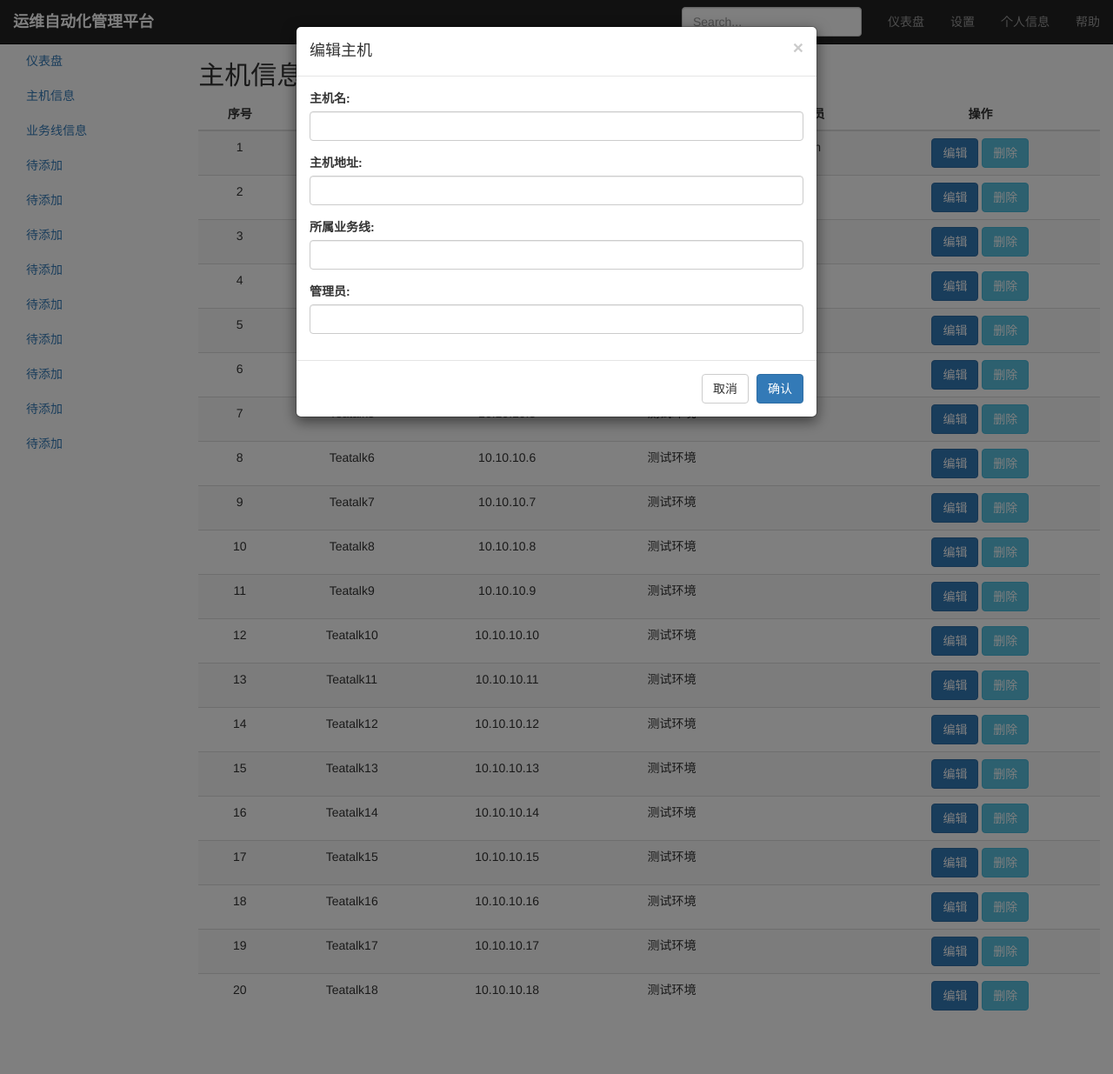
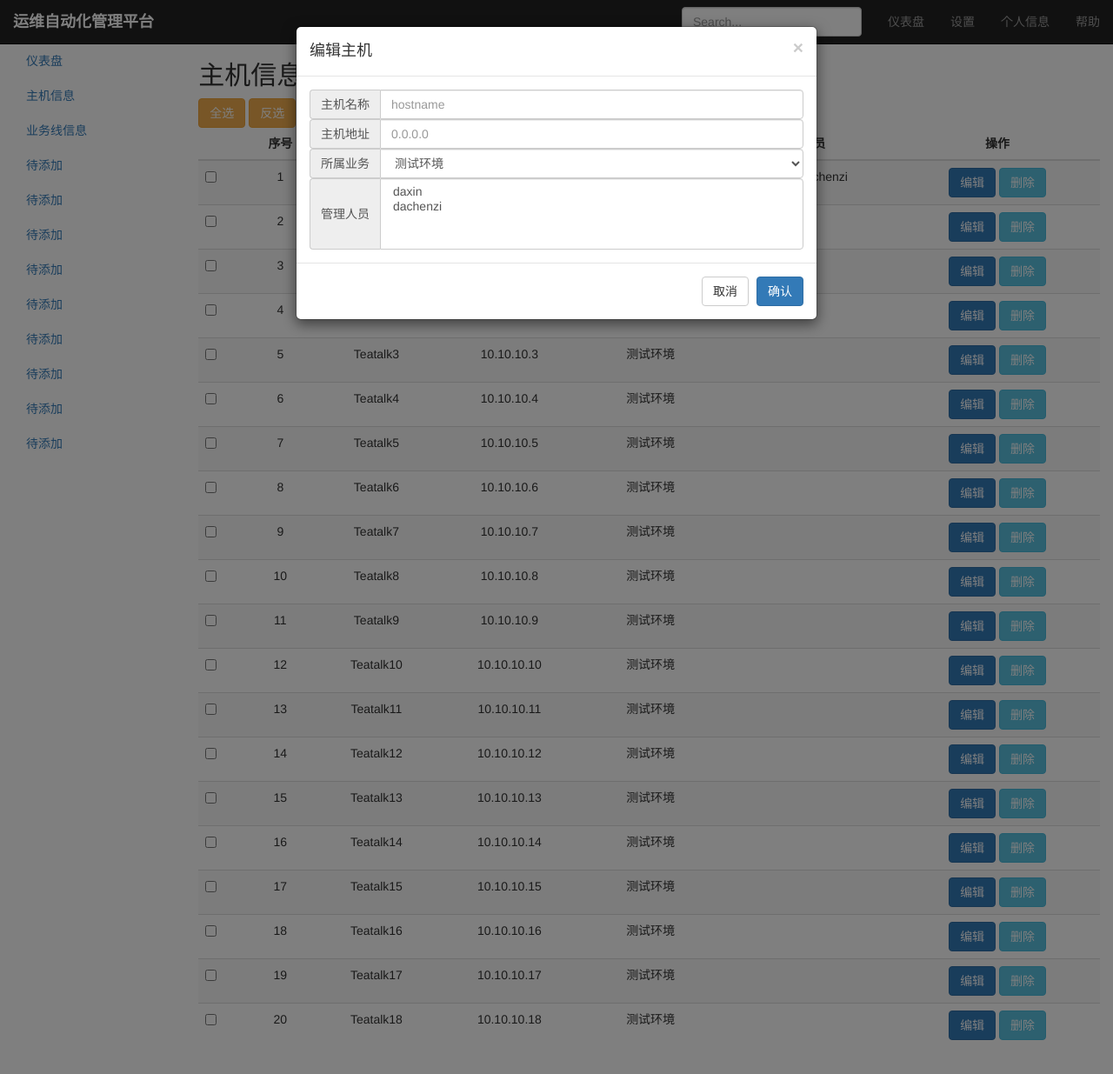
Before and after one commit to dachenzi/SimpleWebManagement, a Django app: template templates/host.html in a window 1280 px wide, after a click on "编辑". Shown: the top 1235 px of the page at 87% size. Run offline with Django 3.2, Linux system fonts and the light colour scheme; the template is opened without the code that fills it: values that come from a table or form of the project are taken from there, others are empty; data comes from the database, SQL or seed files in the repository; both versions use the stored data as it was after the commit; some libraries are stand-ins or nearby versions.

Commit message:
批量添加测试数据
批量添加测试数据

```diff
--- a/templates/host.html
+++ b/templates/host.html
@@ -3,10 +3,29 @@
 {% block main %}
 
     <h2 class="sub-header">主机信息</h2>
+
     <div class="table-responsive">
+        <button type="button" class="btn btn-warning" data-toggle="modal" data-target="#addhost">
+            全选
+        </button>
+        <button type="button" class="btn btn-warning" data-toggle="modal" data-target="#addhost">
+            反选
+        </button>
+        <button type="button" class="btn btn-warning" data-toggle="modal" data-target="#bulk_del">
+            取消
+        </button>
+        <button type="button" class="btn btn-success" data-toggle="modal" data-target="#bulk_del">
+            添加主机
+        </button>
+        <button type="button" class="btn btn-danger" data-toggle="modal" data-target="#bulk_del">
+            批量删除
+        </button>
+
+
         <table class="table table-striped">
             <thead>
             <tr>
+                <th></th>
                 <th style="text-align: center">序号</th>
                 <th style="text-align: center">主机名称</th>
                 <th style="text-align: center">主机地址</th>
@@ -17,12 +36,17 @@
             </thead>
             <tbody>
             {% for host in host_list %}
-                <tr style="text-align: center">
+                <tr style="text-align: center" hid="{{ host.hid }}">
+                    <th><input type="checkbox"></th>
                     <td>{{ forloop.counter }}</td>
                     <td>{{ host.hostname }}</td>
                     <td>{{ host.ipaddr }}</td>
                     <td>{{ host.services_line.sname }}</td>
-                    <td>{{ host.admin.all.first.username }}</td>
+                    <td>
+                        {% for admin in  host.admin.all %}
+                            <span uid="{{ admin.uid }}">{{ admin.username }}</span>
+                        {% endfor %}
+                    </td>
                     <td>
                         <button type="button" class="btn btn-primary" data-toggle="modal" data-target="#edit">
                             编辑
@@ -49,21 +73,31 @@
                 </div>
                 <div class="modal-body">
                     <form>
-                        <div class="form-group">
-                            <label for="recipient-name" class="control-label">主机名:</label>
-                            <input type="text" class="form-control" id="recipient-name">
+                        <div class="input-group">
+                            <span class="input-group-addon" id="hostname">主机名称</span>
+                            <input type="text" class="form-control" placeholder="hostname"
+                                   aria-describedby="sizing-addon2">
                         </div>
-                        <div class="form-group">
-                            <label for="recipient-name" class="control-label">主机地址:</label>
-                            <input type="text" class="form-control" id="recipient-name">
+                        <div class="input-group">
+                            <span class="input-group-addon" id="ipaddr">主机地址</span>
+                            <input type="text" class="form-control" placeholder="0.0.0.0"
+                                   aria-describedby="sizing-addon2">
                         </div>
-                        <div class="form-group">
-                            <label for="recipient-name" class="control-label">所属业务线:</label>
-                            <input type="text" class="form-control" id="recipient-name">
+                        <div class="input-group">
+                            <span class="input-group-addon" id="serviceline">所属业务</span>
+                            <select class="form-control">
+                                {% for service in service_list %}
+                                    <option value="{{ service.sid }}">{{ service.sname }}</option>
+                                {% endfor %}
+                            </select>
                         </div>
-                        <div class="form-group">
-                            <label for="recipient-name" class="control-label">管理员:</label>
-                            <input type="text" class="form-control" id="recipient-name">
+                        <div class="input-group">
+                            <span class="input-group-addon" id="admin">管理人员</span>
+                            <select multiple class="form-control" id='admin'>
+                                {% for user in user_list %}
+                                    <option value="{{ user.uid }}">{{ user.username }}</option>
+                                {% endfor %}
+                            </select>
                         </div>
 
                     </form>
```
Also changed, not shown: HostManager/views.py (+8 -3 lines), db.sqlite3.
